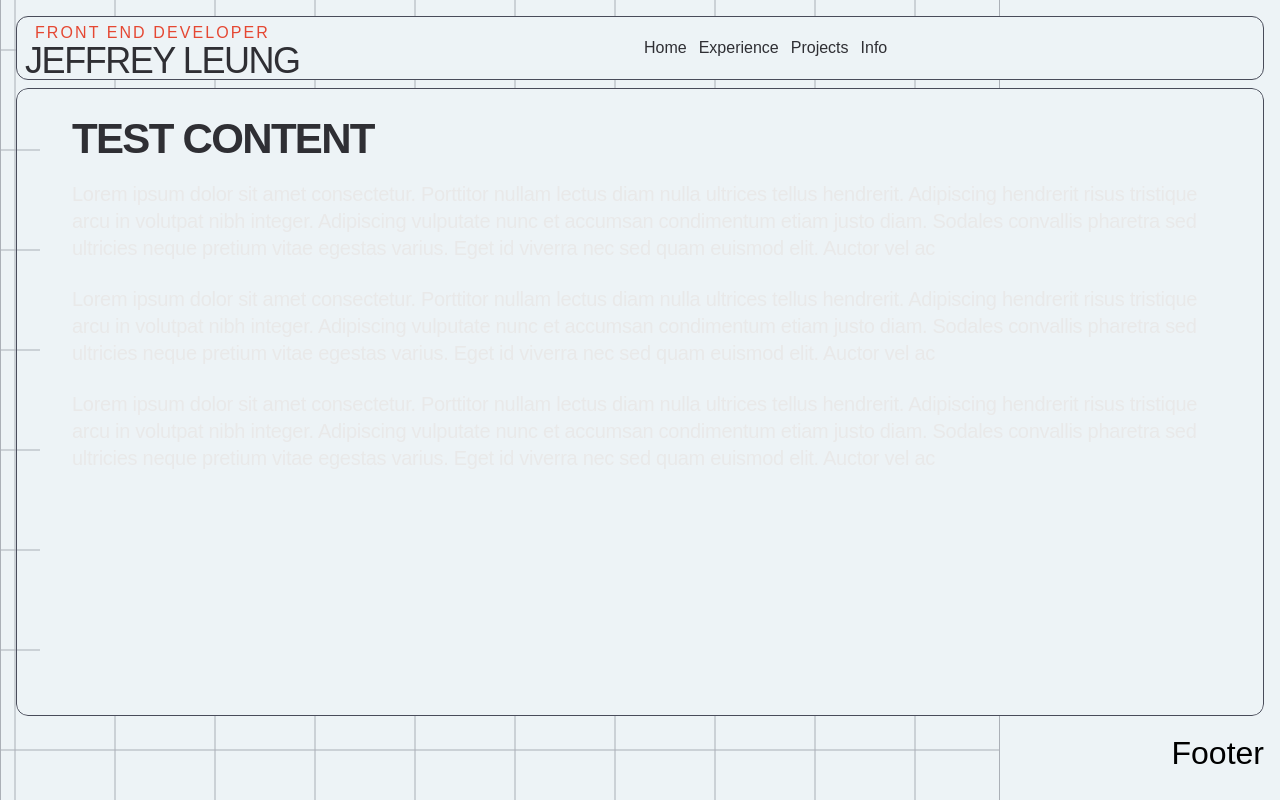
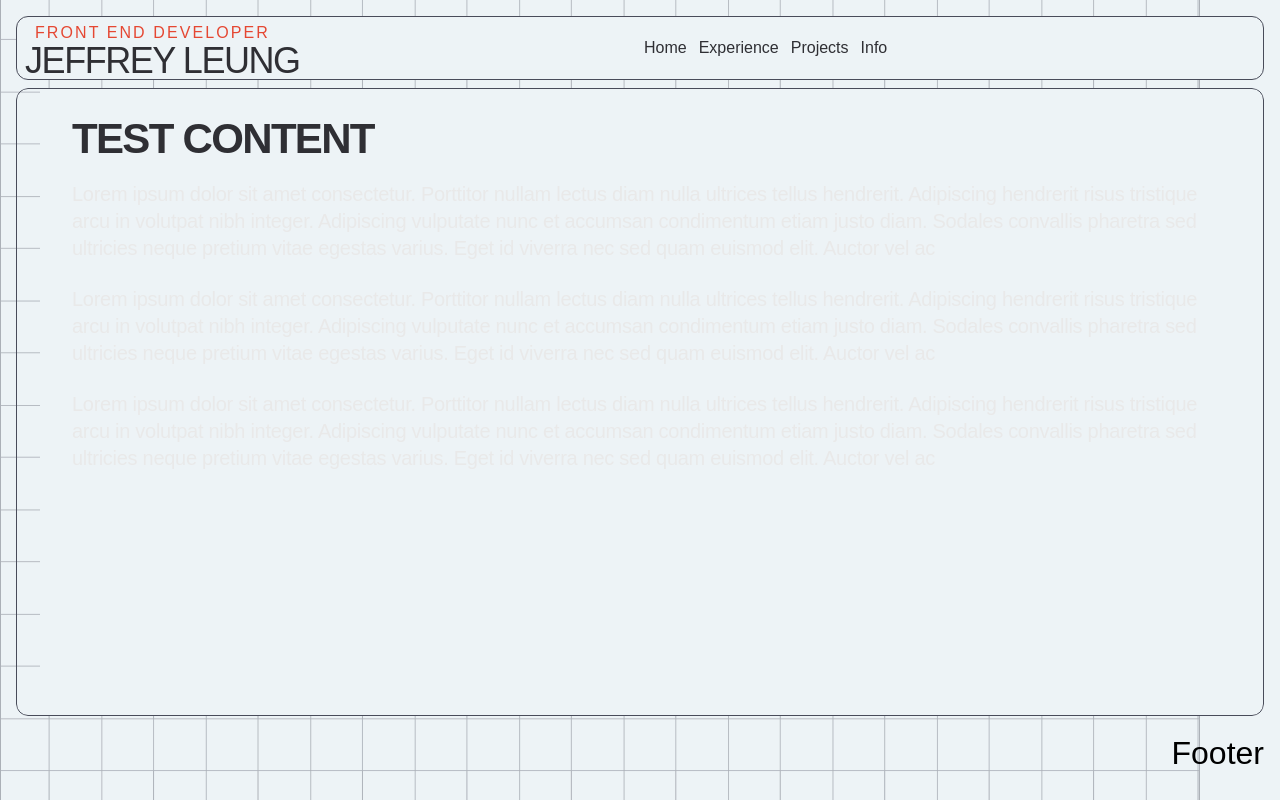
Before and after one commit to jef1993/project-r, a React (Vite) app: page /info in a window 1280 px wide. Built offline with nearby package versions, Linux system fonts and the light colour scheme; a web font is replaced by a local one.

Commit message:
grid page animation

```diff
--- a/src/App.tsx
+++ b/src/App.tsx
@@ -43,7 +43,7 @@ function App() {
   const [isAnimated, setIsAnimated] = useState(!isInIndex);
   const [isTrasitioned, setIsTrasitioned] = useState(false);
   const y = useMotionValue(0);
-  const ySpring = useSpring(y);
+  const ySpring = useSpring(y, { mass: 0.1, stiffness: 33 });
 
   useEffect(() => {
     const interval = setInterval(() => y.set(y.get() + 1), 1000 / 60);
@@ -83,7 +83,6 @@ function App() {
       <GlobalStyles theme={theme} />
       <motion.div className="App" data-theme={currentTheme}>
         <BgGrid y={ySpring} />
-
         <AnimatePresence mode="wait">
           <motion.div
             className="page-container"
@@ -99,7 +98,7 @@ function App() {
                 : pageGrid.loading,
 
               width: isInIndex ? "1408px" : "100%",
-              height: isInIndex ? "50vh" : "100vh",
+              height: isInIndex ? "1400px" : "100vh",
             }}
             transition={{ delay: isTrasitioned ? 0.45 : 0 }}
           >
--- a/src/layout/BgGrid.tsx
+++ b/src/layout/BgGrid.tsx
@@ -1,31 +1,88 @@
 import { useLocation } from "react-router-dom";
-import { MotionValue, useTransform } from "framer-motion";
+import { MotionValue, useTransform, motion } from "framer-motion";
 import { StyledBgGrid } from "./styles";
-import rectangle from "../assets/rectangle.svg";
+import { useTheme } from "styled-components";
 
 interface BgGridProps {
   y: MotionValue<number>;
+  gridSize?: number;
+  strokeWidth?: number;
 }
 
-const BgGrid: React.FC<BgGridProps> = ({ y }) => {
+const BgGrid: React.FC<BgGridProps> = ({
+  y,
+  gridSize = 80,
+  strokeWidth = 0.25,
+}) => {
   const location = useLocation();
   const isInIndex = location.pathname === "/";
-  const backgroundPosition = useTransform(y, (y) => `${-y * 1.5}px 50%`);
+  const { colors } = useTheme();
+  const xOffset = useTransform(y, (y) => -y * 0.15);
+  const pathMid = gridSize / 10;
+  const pathEnd = gridSize / 5;
 
   return (
-    <StyledBgGrid
+    <StyledBgGrid>
+      <motion.svg
+        xmlns="http://www.w3.org/2000/svg"
+        id="svg-pattern"
+        viewBox="0 0 200 200"
+      >
+        <defs>
+          <motion.pattern
+            id="Pattern"
+            x="0"
+            y="0"
+            width={gridSize / 1000}
+            height={gridSize / 1000}
             style={{
-        backgroundImage: `url(${rectangle})`,
-        backgroundPosition,
+              x: xOffset,
+            }}
+          >
+            <motion.rect
+              className="bg-grid__box"
+              x={0}
+              y={0}
+              width={gridSize}
+              height={gridSize}
+              fill="none"
+              strokeWidth={strokeWidth}
+              stroke={colors.borderMain}
+            />
+            <motion.path
+              className="bg-grid__line"
+              d={`M ${pathMid},${pathMid} L 0,${pathMid} M ${pathMid},${pathMid} L ${pathEnd},${pathMid} M ${pathMid},${pathMid} L ${pathMid},0 M ${pathMid},${pathMid} L ${pathMid},${pathEnd} z`}
+              strokeWidth={strokeWidth / 2}
+              stroke={colors.borderMain}
+              initial={{
+                pathLength: isInIndex ? 0 : 1,
               }}
               animate={{
-        backgroundSize: isInIndex ? "100px 92px" : "100px 100px",
+                pathLength: isInIndex ? 0 : 1,
+                stroke: [colors.borderMain],
               }}
               transition={{
-        duration: 1,
-        delay: 0.3,
+                duration: isInIndex ? 1 : 2.5,
+                delay: isInIndex ? 0 : 0.5,
+                stroke: {
+                  duration: 10,
+                  repeat: Infinity,
+                  delay: 0,
+                },
               }}
-    ></StyledBgGrid>
+            />
+          </motion.pattern>
+        </defs>
+        <motion.rect
+          height="200"
+          width="200"
+          className="grid-ctn"
+          fill="url(#Pattern)"
+          strokeWidth={strokeWidth}
+          stroke={colors.borderMain}
+        />
+      </motion.svg>
+    </StyledBgGrid>
   );
 };
 
--- a/src/layout/styles.tsx
+++ b/src/layout/styles.tsx
@@ -80,12 +80,24 @@ export const StyledLoading = styled(motion.div)`
 export const StyledBgGrid = styled(motion.div)`
   height: 100%;
 
-  width: 1000px;
+  width: 1200px;
   top: 0;
   left: 0;
   z-index: -1;
   position: fixed;
   background-size: 100px;
   opacity: 0.4;
+  overflow: hidden;
   border-inline: 1px solid ${getColors("borderMain")};
+
+  & > svg {
+    height: 100vmax;
+    width: 100vmax;
+    aspect-ratio: 1/-1;
+    overflow: hidden;
+    transform: scale(1.02);
+
+    & .grid-ctn {
+    }
+  }
 `;
--- a/src/pages/Grids.tsx
+++ b/src/pages/Grids.tsx
@@ -87,7 +87,7 @@ const TestMain: React.FC<TestMainProps> = ({ y }) => {
               <SimpleBar
                 className="simple-bar"
                 onScrollCapture={() => {
-                  y.set(y.get() + 1);
+                  y.set(y.get() + 3);
                 }}
               >
                 <Outlet />
```
Also changed, not shown: src/assets/pattern.svg (added). Lines whose indentation alone changed are shown as unchanged.
